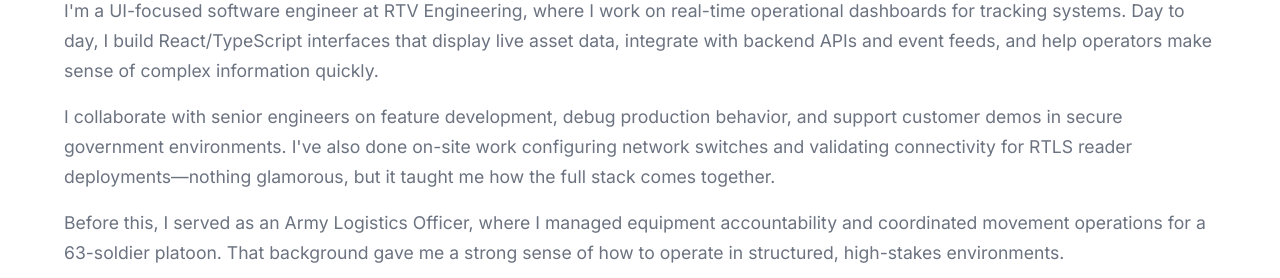
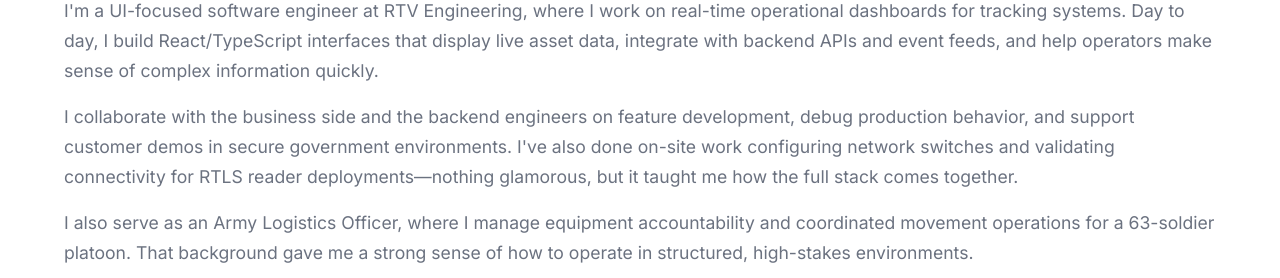
Before and after one commit to anthonyriccelli1/anthony-portfolio, a plain HTML site: page about.html in a window 1280 px wide. Shown: the part 219-497 px from the top of the page. Drawn offline with Linux system fonts and the light colour scheme.

Commit message:
Update About Section

```diff
--- a/about.html
+++ b/about.html
@@ -45,11 +45,11 @@
         Day to day, I build React/TypeScript interfaces that display live asset data, integrate with backend APIs and event feeds, and help operators make sense of complex information quickly.
       </p>
       <p>
-        I collaborate with senior engineers on feature development, debug production behavior, and support customer demos in secure government environments.
+        I collaborate with the business side and the backend engineers on feature development, debug production behavior, and support customer demos in secure government environments.
         I've also done on-site work configuring network switches and validating connectivity for RTLS reader deployments—nothing glamorous, but it taught me how the full stack comes together.
       </p>
       <p>
-        Before this, I served as an Army Logistics Officer, where I managed equipment accountability and coordinated movement operations for a 63-soldier platoon.
+        I also serve as an Army Logistics Officer, where I manage equipment accountability and coordinated movement operations for a 63-soldier platoon.
         That background gave me a strong sense of how to operate in structured, high-stakes environments.
       </p>
 
```
